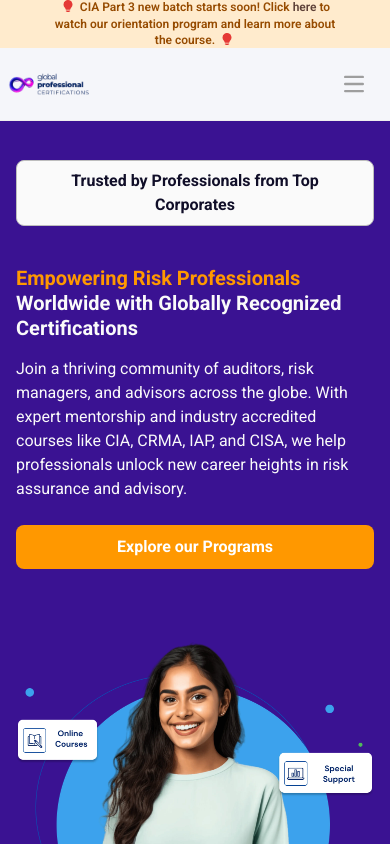
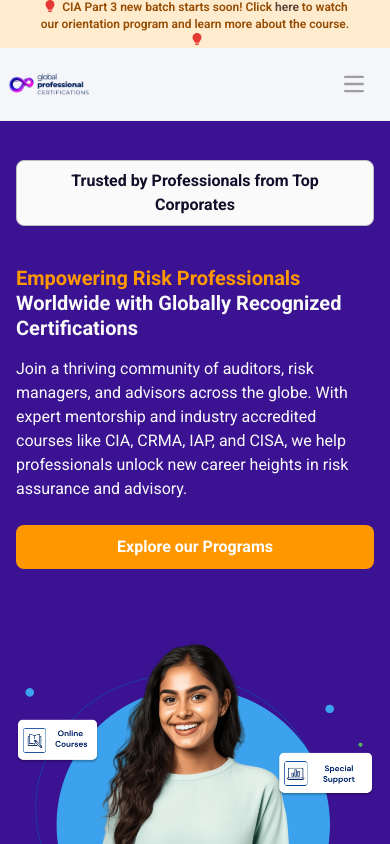
Before and after one commit to swapanmanna/gpc, a React (Vite) app: page / in a window 390 px wide. Shown: the top 844 px of the page. Built offline with nearby package versions, Linux system fonts and the light colour scheme.

Commit message:
tried it yet again

```diff
--- a/src/components/Notifications/NotificationBanner.jsx
+++ b/src/components/Notifications/NotificationBanner.jsx
@@ -27,7 +27,7 @@ export default function NotificationBanner () {
                 <motion.p
                 animate={!isMobile ? {  scale: [1, 1.1, 1] } : {}}
                 transition={!isMobile ? { duration: 2, repeat: Infinity, ease: "linear" } : {}}
-                className="md:text-sm text-xs md:p-0 px-12 font-semibold md:text-base">
+                className="md:text-sm text-xs md:p-0 px-8 font-semibold md:text-base">
                 <BsLightbulbFill className="inline text-red-600 mr-1 pb-1 h-4 w-4 md:h-6 md:h-6" />CIA Part 3 new batch starts soon! Click <span className="text-brown-700 font-semibold hover:underline"><Link to="https://youtu.be/Xn7lL67U2NI?si=OTUa4jZzE3GDJAbk" target="_blank">here</Link></span> to watch our orientation program and learn more about the course.<BsLightbulbFill className="inline text-red-600 ml-1 pb-1 h-4 w-4 md:h-6 md:h-6" />
                 </motion.p>
             </div>
```
